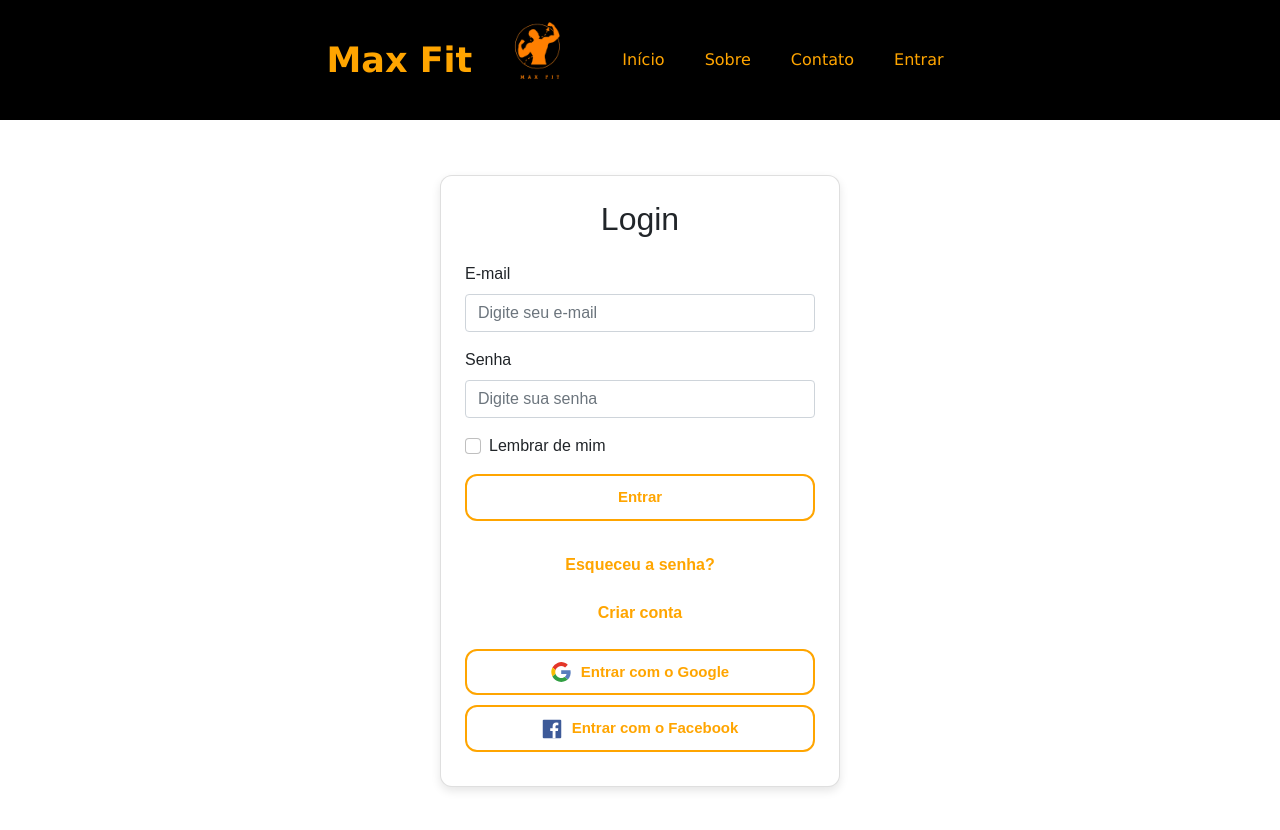
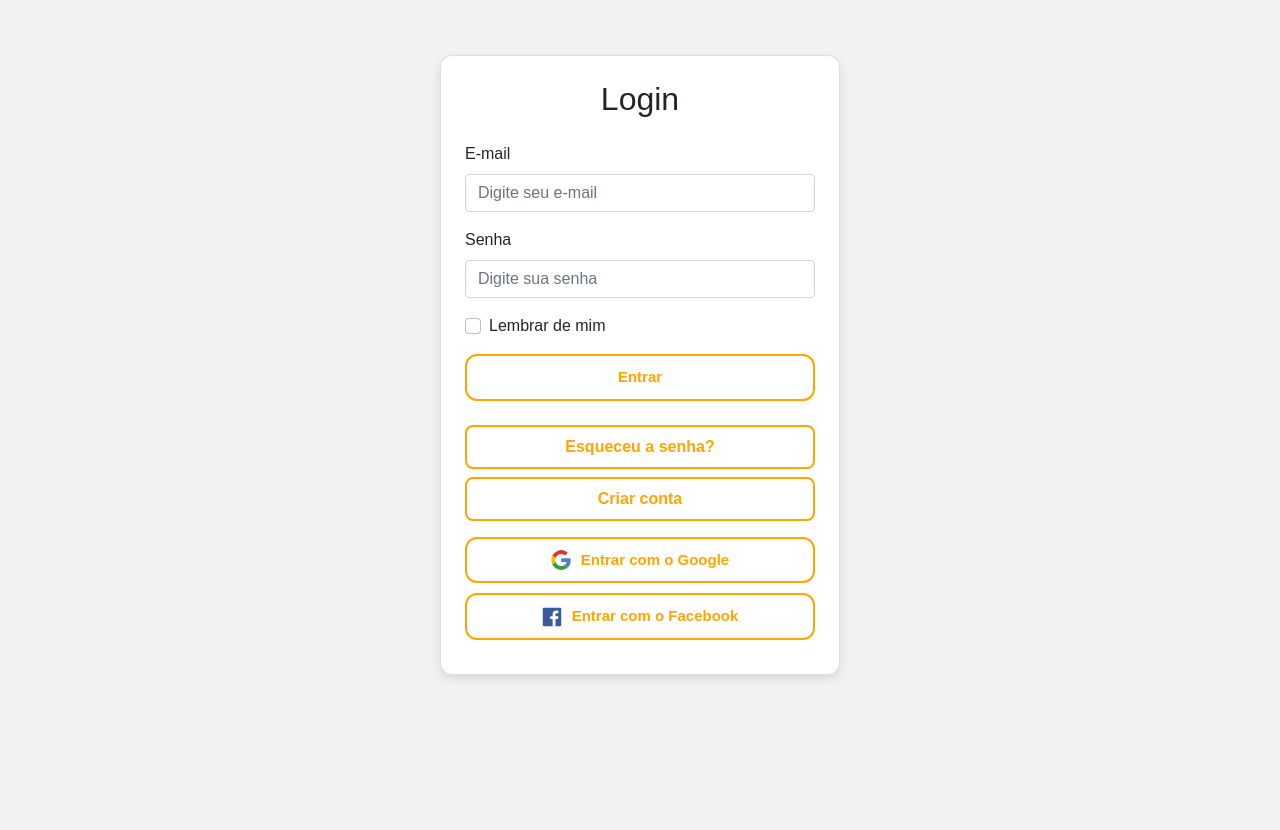
Before and after one commit to sinara-santinoni/Max-Fit-Vers-o-Teste-, a plain HTML site: page publico/06-entrar.html in a window 1280 px wide. After the commit the page ends 800 px from the top, so only its background shows below. Drawn offline with nearby package versions, Linux system fonts and the light colour scheme.

Commit message:
atualização - entrar

```diff
--- a/css/cadastro.css
+++ b/css/cadastro.css
@@ -8,12 +8,13 @@
 
 body {
   font-family: Arial, sans-serif;
-  background: linear-gradient(135deg, #ff6b35, #f7931e);
+  background-color: #ffffff; /* branco puro */
   display: flex;
   align-items: center;
   justify-content: center;
   min-height: 100vh;
 }
+
 
 
 .container {
--- a/css/servicos.css
+++ b/css/servicos.css
@@ -2,72 +2,33 @@
 body {
   margin: 0;
   font-family: Arial, sans-serif;
+  background-color: #f2f2f2;
 }
 
-/* --- Estilos do Cabeçalho --- */
-header {
-    background-color: rgb(0, 0, 0);
-    padding: 10px;
+/* Espaço entre o topo e o formulário */
+.formulario-login {
+  margin-top: 40px;
+}
+
+/* Card de login */
+.card {
+  width: 100%;
+  max-width: 400px;
+  padding: 20px;
+  border-radius: 12px;
+  background-color: #fff;
+  box-shadow: 0 4px 10px rgba(0,0,0,0.1);
+}
+
+/* Container do formulário */
+.container {
   display: flex;
   justify-content: center;
   align-items: center;
-    flex-wrap: wrap;
-    gap: 20px;
+  padding: 15px;
 }
 
-/* --- Estilos do Título Principal (h1) --- */
-h1 {
-    color: orange;
-    font-weight: bold;
-    font-size: 35px;
-    font-family: Verdana, Geneva, Tahoma, sans-serif;
-    margin: 0;
-    text-align: center;
-}
-
-/* --- Estilos da Imagem do Logo --- */
-header img {
-    width: 100px;
-    height: 100px;
-    object-fit: contain;
-    margin: 0;
-}
-
-/* --- Estilos da Navegação (nav) --- */
-nav {
-    color: orange;
-    font-weight: normal;
-    font-family: Verdana, Geneva, Tahoma, sans-serif;
-}
-
-/* --- Estilos da Lista de Navegação (nav ul) --- */
-nav ul {
-    list-style: none;
-    padding: 0;
-    margin: 0;
-    display: flex;
-    justify-content: center;
-    align-items: center;
-    gap: 20px;
-}
-
-/* --- Estilos dos Itens da Lista de Navegação (nav li) --- */
-nav ul li {
-    padding: 5px 10px;
-}
-
-/* --- Estilos dos Links da Navegação (nav a) --- */
-nav ul li a {
-    color: orange;
-    text-decoration: none;
-    white-space: nowrap;
-    transition: color 0.3s ease;
-}
-
-nav ul li a:hover {
-    color: lightgray;
-
-}
+/* Botão de entrar */
 .btn-entrar-maxfit {
   background-color: transparent;
   color: #FFA500;
@@ -78,7 +39,6 @@ nav ul li a:hover {
   font-weight: bold;
   font-size: 15px;
   cursor: pointer;
-    display: inline-block;
   transition: all 0.3s ease;
   text-align: center;
 }
@@ -88,32 +48,31 @@ nav ul li a:hover {
   color: white;
 }
 
-
-/* Estilo para os links "Esqueceu a senha?" e "Criar conta" */
-.card .text-center .link-maxfit-orange {
+/* Links como "Esqueceu a senha?" e "Criar conta" */
+.link-maxfit-orange {
   color: #FFA500;
   font-weight: bold;
   text-decoration: none;
-    display: inline-block; /* Importante para que a borda e o padding funcionem bem em um link */
-    padding: 8px 15px; /* Adiciona um padding para a borda não ficar grudada no texto */
-    border: 2px solid var(--maxfit-orange); /* <--- ADICIONE ESTA LINHA: Borda laranja */
-    border-radius: 8px; /* Cantos arredondados para a borda */
-    transition: all 0.3s ease; /* Transição para todas as propriedades no hover */
+  display: inline-block;
+  padding: 8px 15px;
+  border: 2px solid #FFA500;
+  border-radius: 8px;
+  transition: all 0.3s ease;
 }
 
-.card .text-center .link-maxfit-orange:hover {
-    color: rgb(245, 159, 1); /* Texto branco no hover */
-    background-color: var(--maxfit-orange); /* Fundo laranja no hover */
-    border-color: var(--maxfit-orange); /* Borda laranja no hover */
-    text-decoration: none; /* Remove sublinhado no hover (se quiser) */
+.link-maxfit-orange:hover {
+  color: white;
+  background-color: #FFA500;
+  border-color: #FFA500;
+  text-decoration: none;
 }
-/* Estilo padrão: borda laranja, fundo transparente, texto branco */
-/* Estilo padrão: borda e texto laranja, fundo transparente */
+
+/* Botões sociais */
 .btn-social-google,
 .btn-social-facebook {
   background-color: transparent;
-    color: #FFA500; /* texto laranja */
-    border: 2px solid #FFA500; /* borda laranja */
+  color: #FFA500;
+  border: 2px solid #FFA500;
   padding: 10px;
   border-radius: 12px;
   width: 100%;
@@ -123,38 +82,18 @@ nav ul li a:hover {
   display: flex;
   align-items: center;
   justify-content: center;
-    gap: 10px; /* espaço entre ícone e texto */
+  gap: 10px;
   margin-bottom: 10px;
   transition: all 0.3s ease;
 }
 
-/* Ao passar o mouse: fundo laranja, texto branco */
 .btn-social-google:hover,
 .btn-social-facebook:hover {
   background-color: #FFA500;
   color: white;
 }
 
-/* Espaço entre o header e o formulário */
-.formulario-login {
-    margin-top: 40px; /* Altere o valor conforme o espaço desejado */
-}
-.card {
-  width: 100%;
-  max-width: 400px;
-  padding: 20px;
-  border-radius: 12px;
-  background-color: #fff;
-  box-shadow: 0 4px 10px rgba(0,0,0,0.1);
-}
-
-.container {
-  display: flex;
-  justify-content: center;
-  align-items: center;
-  padding: 15px;
-}
-
+/* Responsivo */
 @media (max-width: 768px) {
   .card {
     padding: 15px;
--- a/publico/06-entrar.html
+++ b/publico/06-entrar.html
@@ -14,19 +14,6 @@
 </head>
 
 <body>
-  <header>
-    <h1>Max Fit</h1>
-    <img src="/img/logo.png" alt="Logo Max Fit">
-  <nav>
-      <ul>
-        <li><a href="01-inicio.html">Início</a></li>
-        <li><a href="02-sobre.html">Sobre</a></li>
-        <li><a href="03-contato.html">Contato</a></li>
-        <li><a href="04-entrar.html">Entrar</a></li>
-      </ul>
-    </nav>
-
-  </header>
 
   <div class="container formulario-login d-flex justify-content-center align-items-center mb-5">
     <div class="card p-4 custom-card-shadow" style="width: 100%; max-width: 400px;">
@@ -36,11 +23,13 @@
       <form action="/login" method="POST">
         <div class="mb-3">
           <label for="email" class="form-label">E-mail</label>
-          <input type="email" class="form-control custom-input" id="email" name="email" placeholder="Digite seu e-mail" required>
+          <input type="email" class="form-control custom-input" id="email" name="email" placeholder="Digite seu e-mail"
+            required>
         </div>
         <div class="mb-3">
           <label for="senha" class="form-label">Senha</label>
-          <input type="password" class="form-control custom-input" id="senha" name="senha" placeholder="Digite sua senha" required>
+          <input type="password" class="form-control custom-input" id="senha" name="senha"
+            placeholder="Digite sua senha" required>
         </div>
         <div class="mb-3 form-check">
           <input type="checkbox" class="form-check-input" id="lembrar">
@@ -60,11 +49,11 @@
         <img src="/img/google-original.svg" alt="Google" style="width:20px; height:20px;"> Entrar com o Google
       </button>
 
-     <!-- Botão Facebook -->
-<button class="btn-social-facebook" onclick="loginFacebook()">
-  <img src="/img/facebook-original.svg" alt="Facebook" style="width:20px; height:20px;">
-  Entrar com o Facebook
-</button>
+      <!-- Botão Facebook -->
+      <button class="btn-social-facebook" onclick="loginFacebook()">
+        <img src="/img/facebook-original.svg" alt="Facebook" style="width:20px; height:20px;">
+        Entrar com o Facebook
+      </button>
     </div>
   </div>
 
```
Also changed, not shown: publico/05-realizarLoginOuCadastro.html (+2 -2 lines), publico/07- esqueceuSenha.html (renamed from login/esqueceuSenha.html, +2 -2 lines), publico/08-cadastro.html (renamed from login/cadastro.html, +2 -2 lines). Lines whose indentation alone changed are shown as unchanged.
